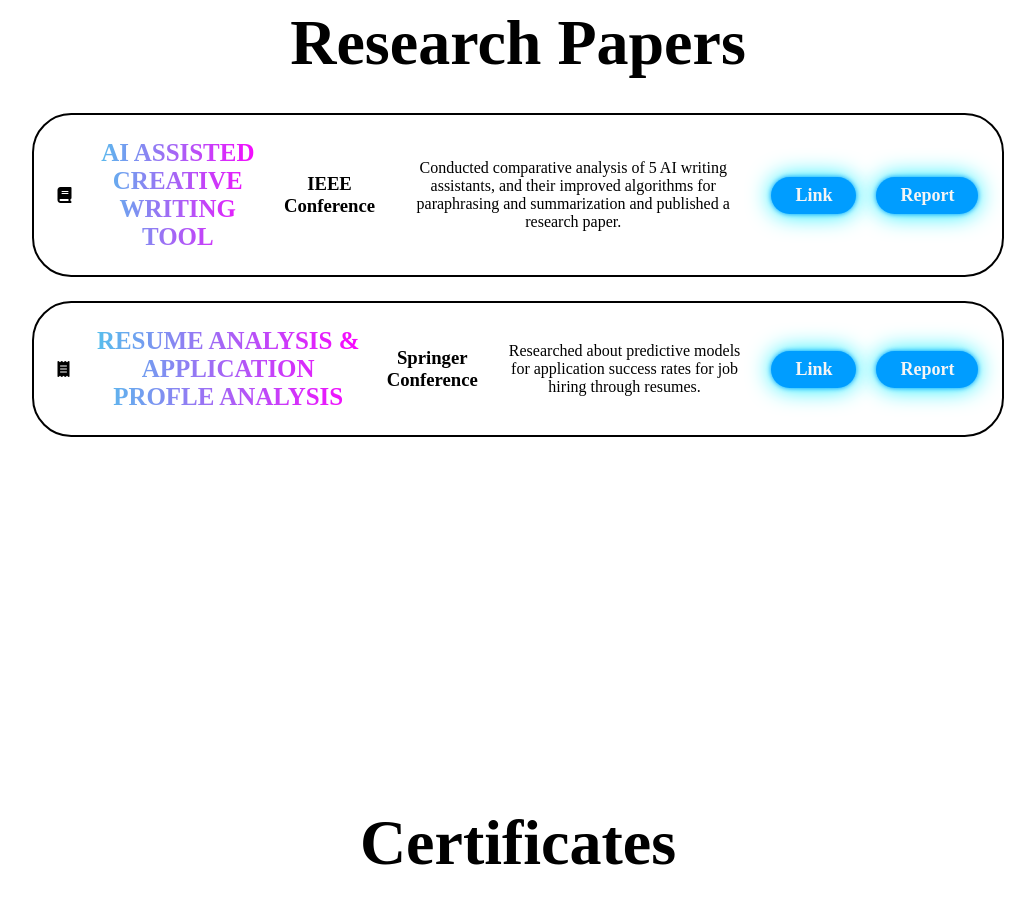
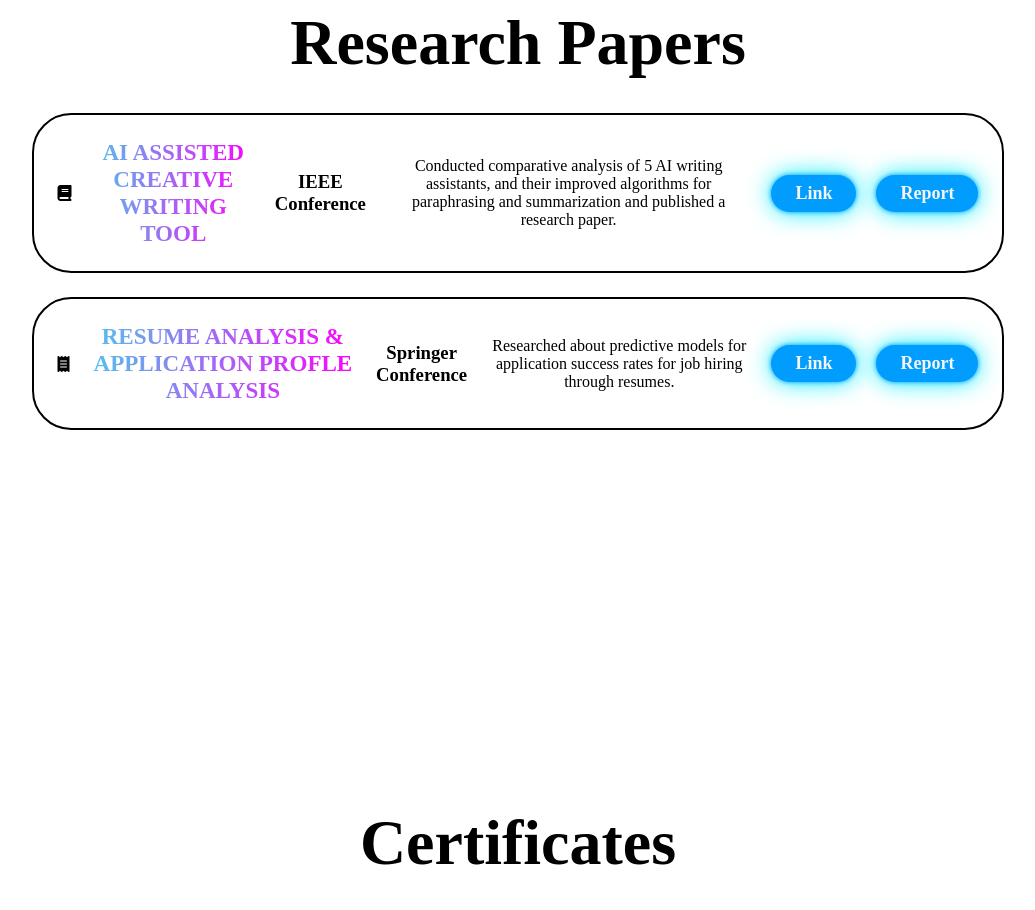
Before and after one commit to Manimodala7/portfolio, a plain HTML site: page index.html in a window 1280 px wide. Shown: the part 1780-2690 px from the top of the page, without its empty margins (122-1157 px from the left). Drawn offline with nearby package versions, Linux system fonts and the light colour scheme.

Commit message:
Update style.css

```diff
--- a/style.css
+++ b/style.css
@@ -439,7 +439,7 @@ section{
     animation-delay: calc(0.1s * var(--i)); /* Reduced delay */
 }
 .publication-card span {
-    font-size: 1.56rem;
+    font-size: 1.44rem;
     font-weight: 600;
     background: linear-gradient(to right, #52c3ec, #ff00ff);
     background-clip: text;
```
